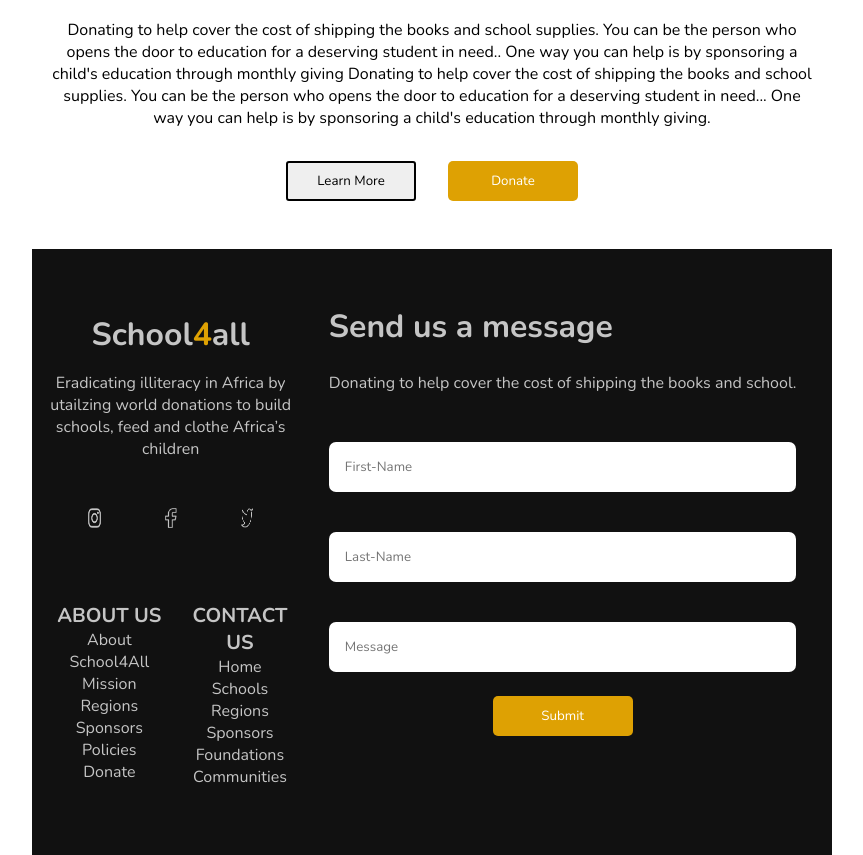
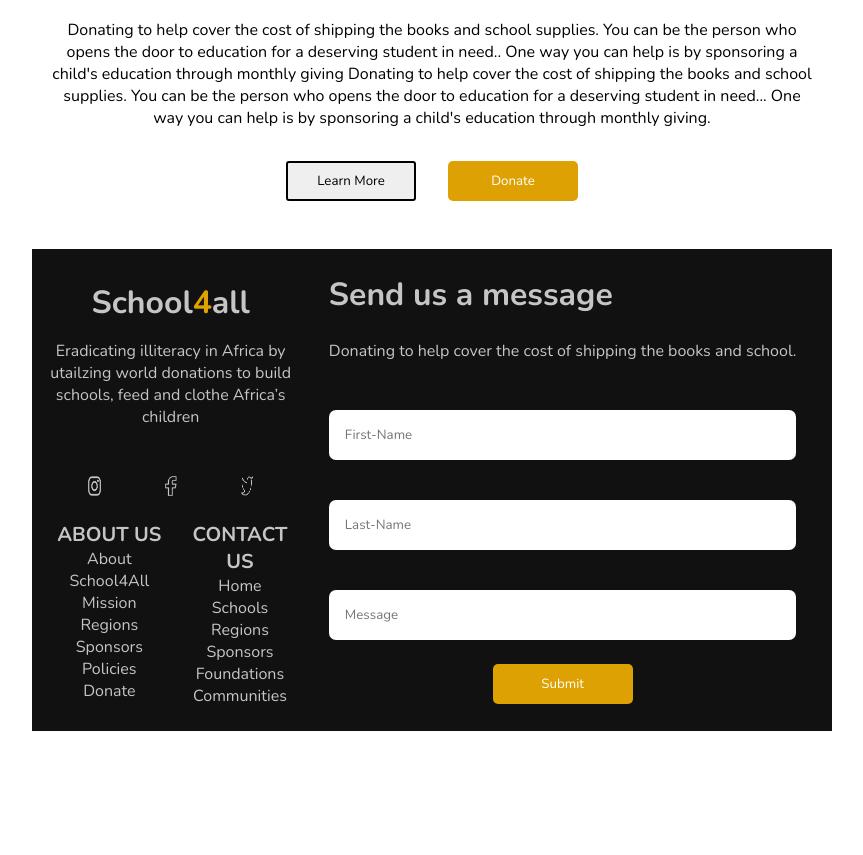
Before and after one commit to remi1444/School4All, a plain HTML site: page index.html in a window 1280 px wide. Shown: the part 4825-5680 px from the top of the page, without its empty margins (208-1071 px from the left). After the commit the page ends 5556 px from the top, so only its background shows below. Drawn offline with nearby package versions, Linux system fonts and the light colour scheme.

Commit message:
try again.

```diff
--- a/Sass/styles.scss
+++ b/Sass/styles.scss
@@ -701,38 +701,6 @@ footer {
       font-size: small;
     }
   }
-  // .education_info,
-  // .clothing_info {
-  //   display: grid;
-  //   grid-template-columns: 1fr 1fr;
-  //   grid-template-rows:85%;
-
-  //   p {
-  //     font-size: small;
-  //     padding: 0.5rem 1rem !important;
-  //   }
-  //   h3 {
-  //     // font-size: small;
-  //     padding: 0.5rem 1rem !important;
-  //   }
-  //   .education-img,
-  //   .food-img,
-  //   .clothing-img {
-  //     // display: flex;
-  //     // flex-direction: row;
-  //     justify-self: center;
-  //     align-self: center;
-  //   }
-  //   img {
-  //     width: 80%;
-  //     height: 80%;
-  //     padding: 1rem;
-  //     margin-right: 3rem;
-  //     // padding: 2rem 2rem 2rem 0;
-  //     justify-self: center;
-  //     align-self: center;
-  //   }
-  // }
   .img {
     height: 20px;
     width: 10px;
@@ -829,14 +797,14 @@ p{
   footer {
     display: grid;
     grid-template-columns: 1fr 1fr 1fr;
-    grid-template-rows: 1fr 1fr;
+    grid-template-rows: 240px 1fr;
     grid-gap: 1rem;
-    padding-top: 3rem;
+    padding-top: 1rem;
     padding-bottom: 0;
 
     .form_ {
       grid-column: 2/4;
-      grid-row: 1/4;
+      grid-row: 1/2;
       justify-self: center;
       align-self: center;
       height: 100%;
@@ -855,12 +823,12 @@ p{
     .end {
       grid-column: 1/2;
       grid-row: 1/2;
-      justify-self: center;
-      align-self: center;
+      // justify-self: center;
+      // align-self: center;
     }
     .org-info {
       grid-column: 1/2;
-      grid-row: 2/3;
+      grid-row: 2;
       justify-self: center;
       align-self: center;
       h2{
```
Also changed, not shown: styles/styles.css, 1 other file.
